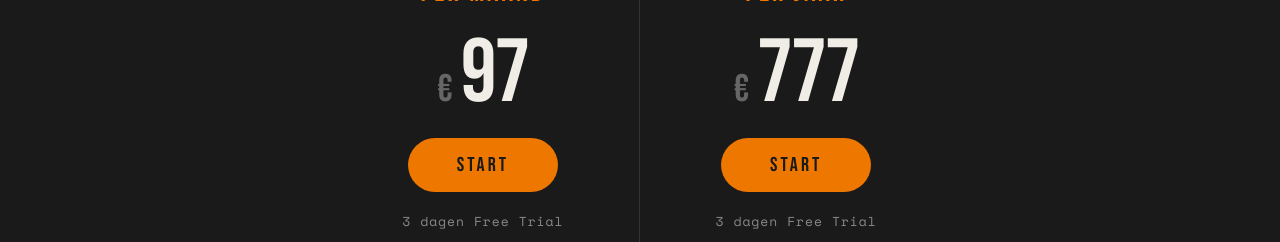
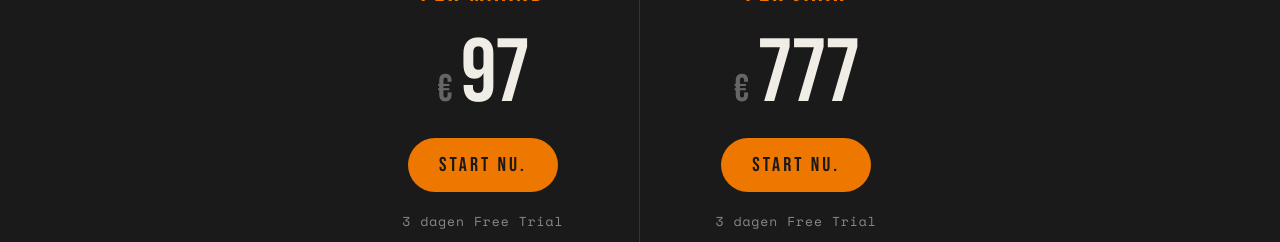
Before and after one commit to arnoceo-ops/arno-blog, a Next.js app: page /arnobot in a window 1280 px wide. Shown: the part 1560-1802 px from the top of the page. Built offline with nearby package versions, Linux system fonts and the light colour scheme; a web font is replaced by a local one.

Commit message:
content: knoppen 'START' -> 'START NU.'

```diff
--- a/app/arnobot/page.tsx
+++ b/app/arnobot/page.tsx
@@ -275,7 +275,7 @@ export default function ArnoBotLandingPage() {
               background:'#EE7700', color:'#1a1a1a', fontFamily:"'Bebas Neue', sans-serif",
               fontSize:'20px', letterSpacing:'3px', padding:'12px 0', width:'150px', borderRadius:'999px',
               transition:'background 0.2s'
-            }}>START</a>
+            }}>START NU.</a>
             <a href="https://royaldutchsales.com/arnobot?plan=trial" style={{
               fontSize:'13px', color:'#888', fontFamily:"'Space Mono', monospace",
               textDecoration:'none', letterSpacing:'1px'
@@ -296,7 +296,7 @@ export default function ArnoBotLandingPage() {
               background:'#EE7700', color:'#1a1a1a', fontFamily:"'Bebas Neue', sans-serif",
               fontSize:'20px', letterSpacing:'3px', padding:'12px 0', width:'150px', borderRadius:'999px',
               transition:'background 0.2s'
-            }}>START</a>
+            }}>START NU.</a>
             <a href="https://royaldutchsales.com/arnobot?plan=trial" style={{
               fontSize:'13px', color:'#888', fontFamily:"'Space Mono', monospace",
               textDecoration:'none', letterSpacing:'1px'
```
